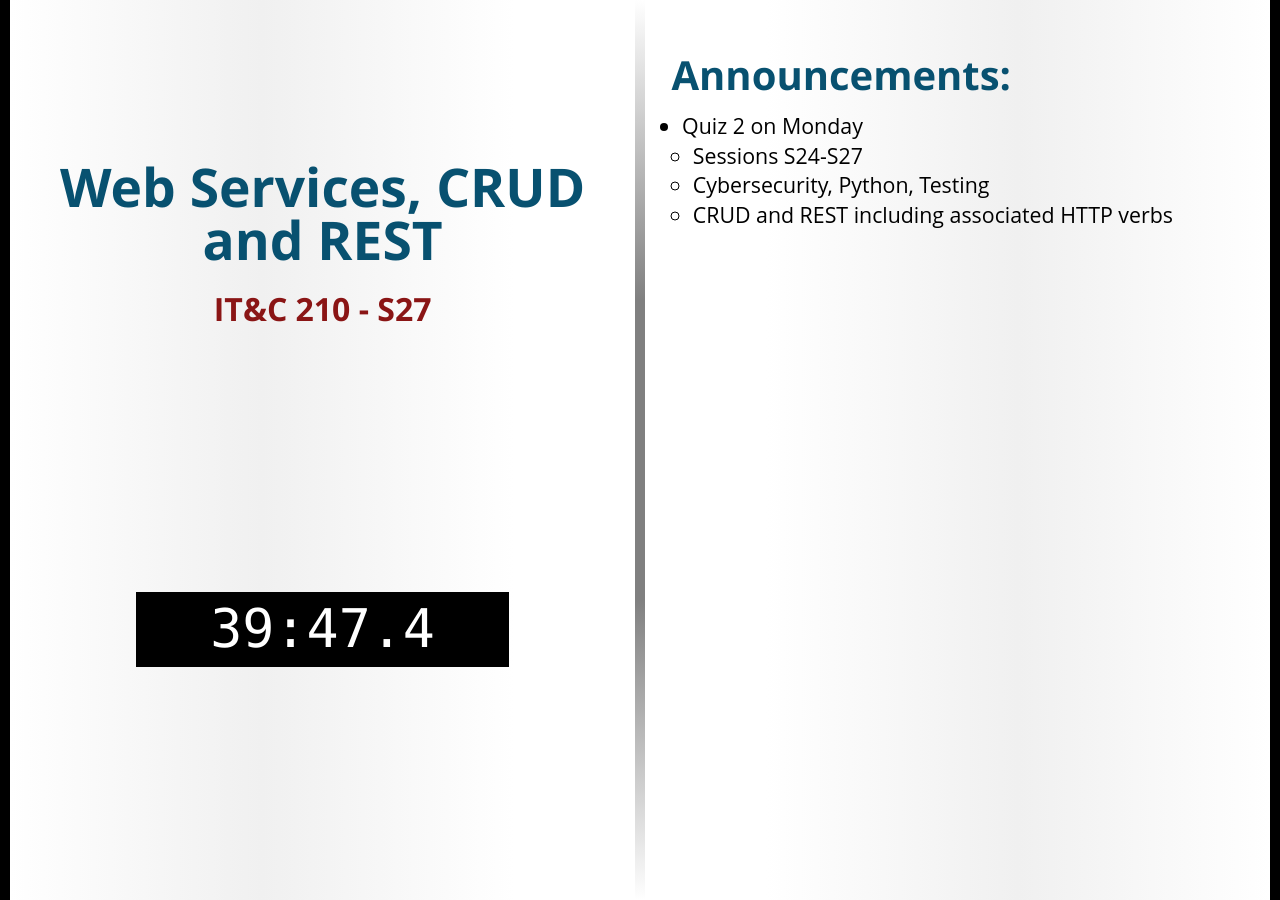
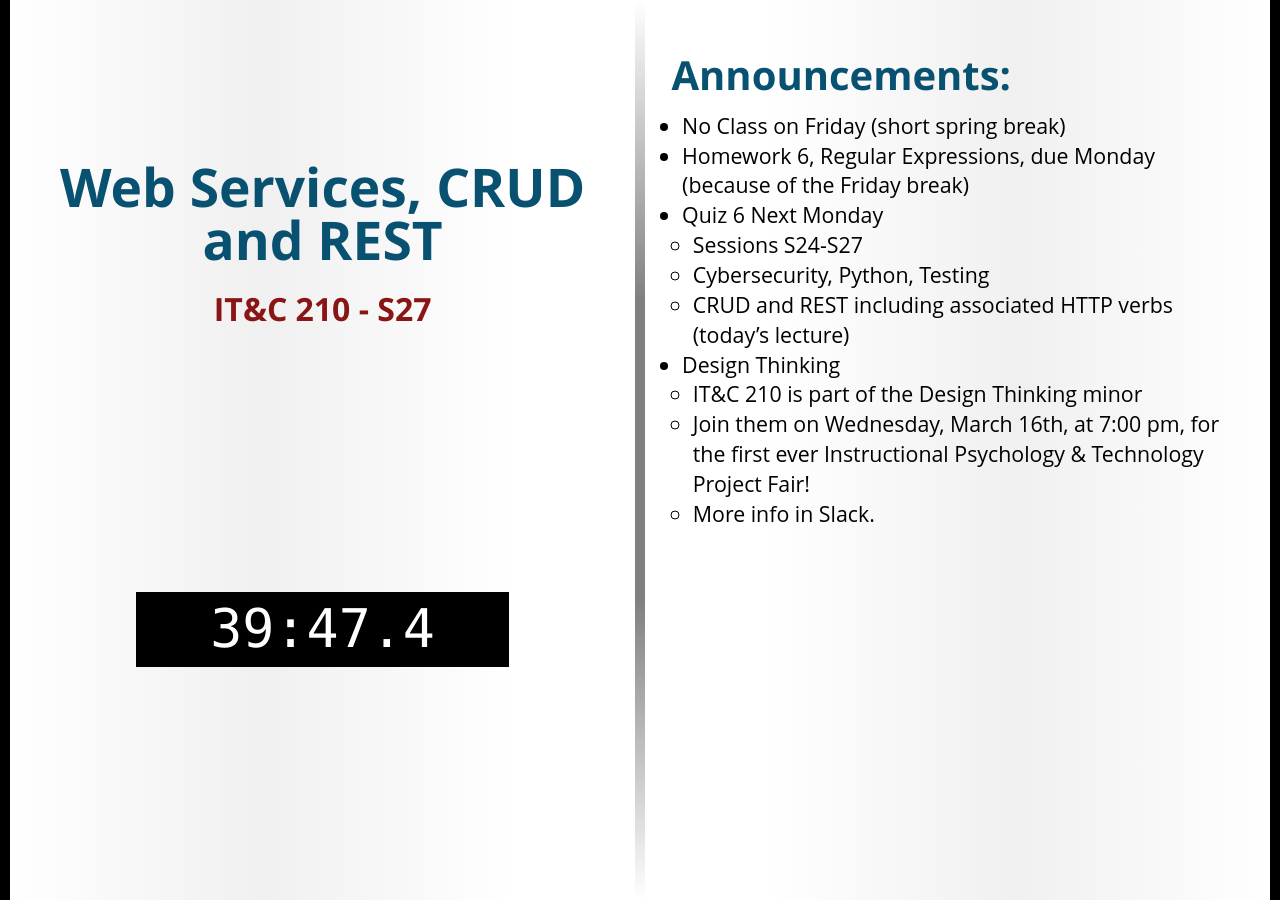
Before and after one commit to BYU-ITC-210/BYU-ITC-210.github.io, a Jekyll site: the page built from _welcome/S27.md, in a window 1280 px wide. Built offline with Jekyll 4.4.1, drawn with Linux system fonts in a browser that asks for light colours; some web fonts are replaced.

Commit message:
Welcome S27

```diff
--- a/_welcome/S27.md
+++ b/_welcome/S27.md
@@ -3,7 +3,13 @@
 session: S27
 ---
 
-* Quiz 2 on Monday
+* No Class on Friday (short spring break)
+* Homework 6, Regular Expressions, due Monday (because of the Friday break)
+* Quiz 6 Next Monday
     * Sessions S24-S27
     * Cybersecurity, Python, Testing
-    * CRUD and REST including associated HTTP verbs
+    * CRUD and REST including associated HTTP verbs (today's lecture)
+* Design Thinking
+    * IT&C 210 is part of the Design Thinking minor
+    * Join them on Wednesday, March 16th, at 7:00 pm, for the first ever Instructional Psychology & Technology Project Fair!
+    * More info in Slack.
```
